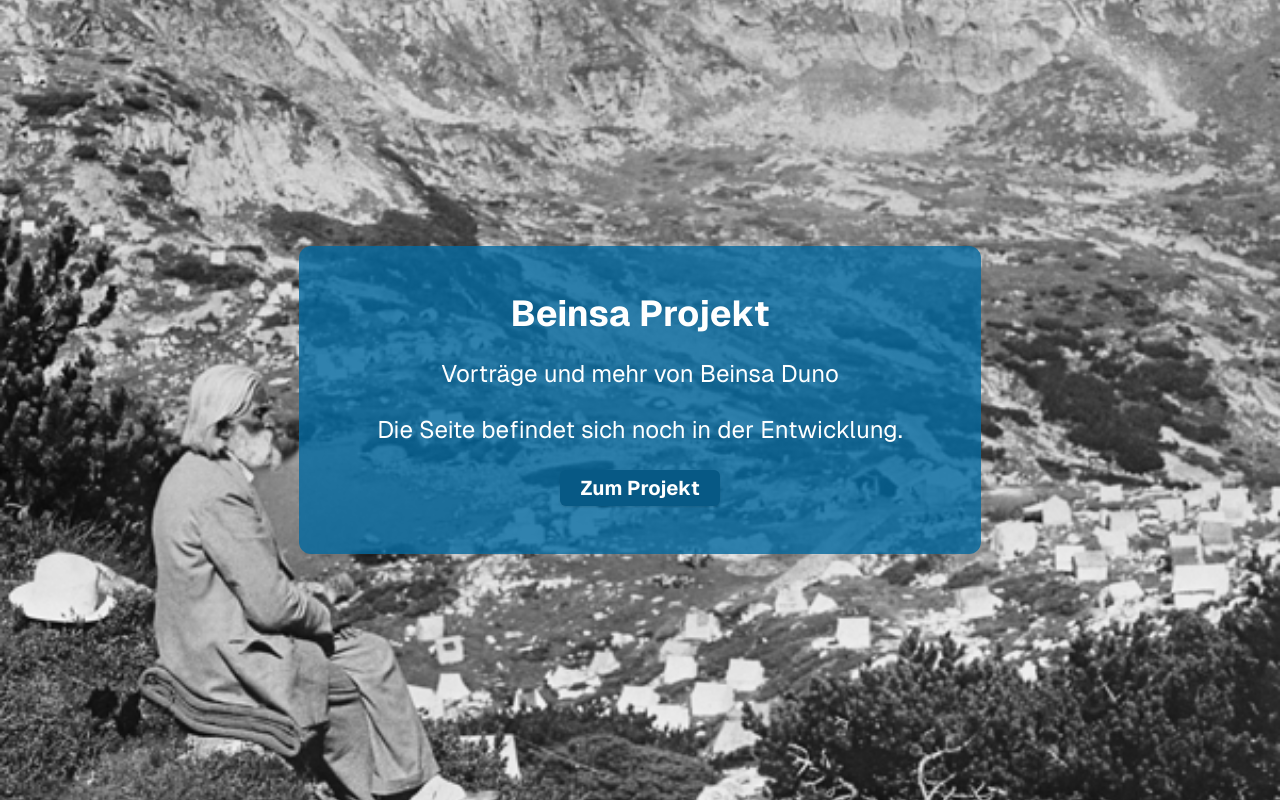
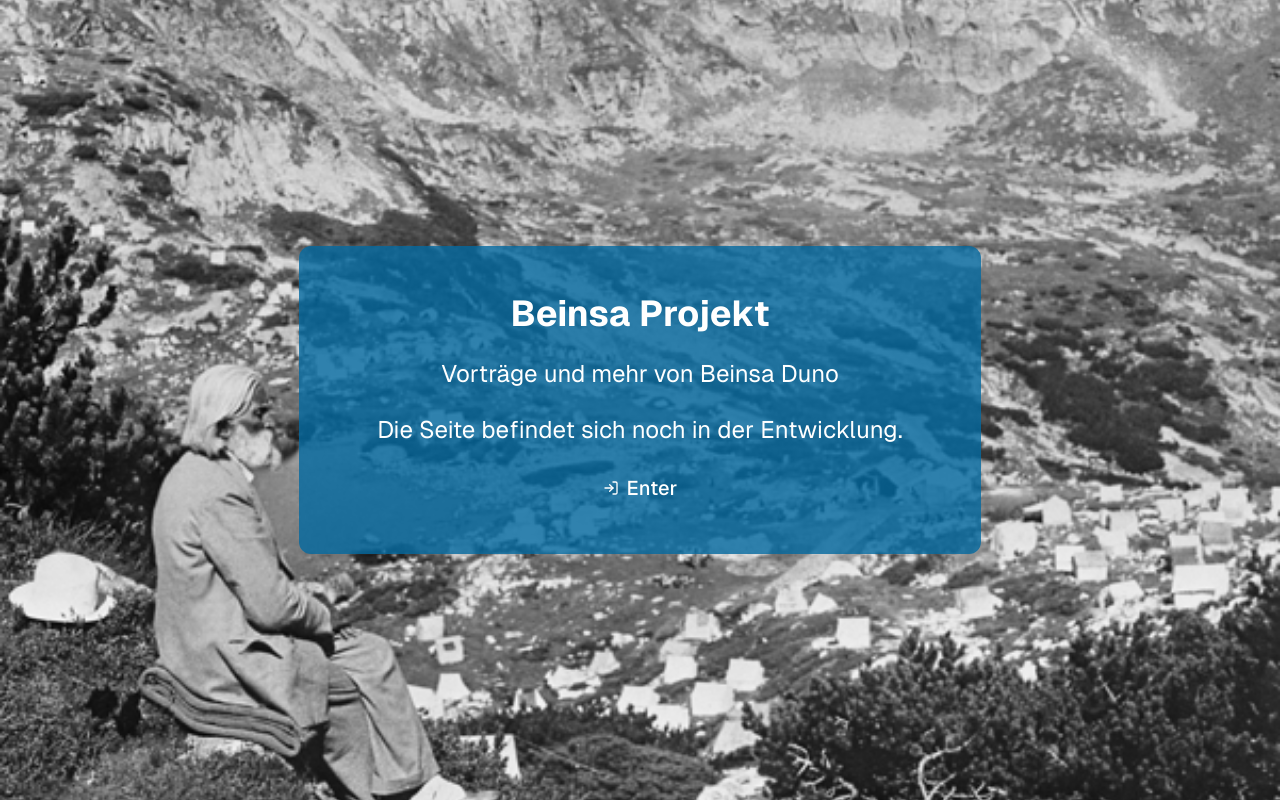
Before and after one commit to mkireva/beinsa-project, a Next.js app: page / in a window 1280 px wide. Built offline with nearby package versions, Linux system fonts and the light colour scheme.

Commit message:
fix: enter page

```diff
--- a/src/app/page.tsx
+++ b/src/app/page.tsx
@@ -1,4 +1,5 @@
 import { Button } from "@/components/ui/button";
+import { Ghost, LogIn } from "lucide-react";
 import Link from "next/link";
 
 export default function Home() {
@@ -10,7 +11,7 @@ export default function Home() {
           <p className="text-md">Vorträge und mehr von Beinsa Duno</p>
           <p className="text-md">Die Seite befindet sich noch in der Entwicklung.</p>
           <Link href="./home" >
-          <Button className="text-xl w-40 font-bold text-white bg-sky-800 items-center hover:bg-sky-900" >Zum Projekt</Button>
+          <Button className="text-xl " variant="ghost"><LogIn className="w-22 h-22" /> Enter</Button>
           </Link>
         </div>
       </main>
```
